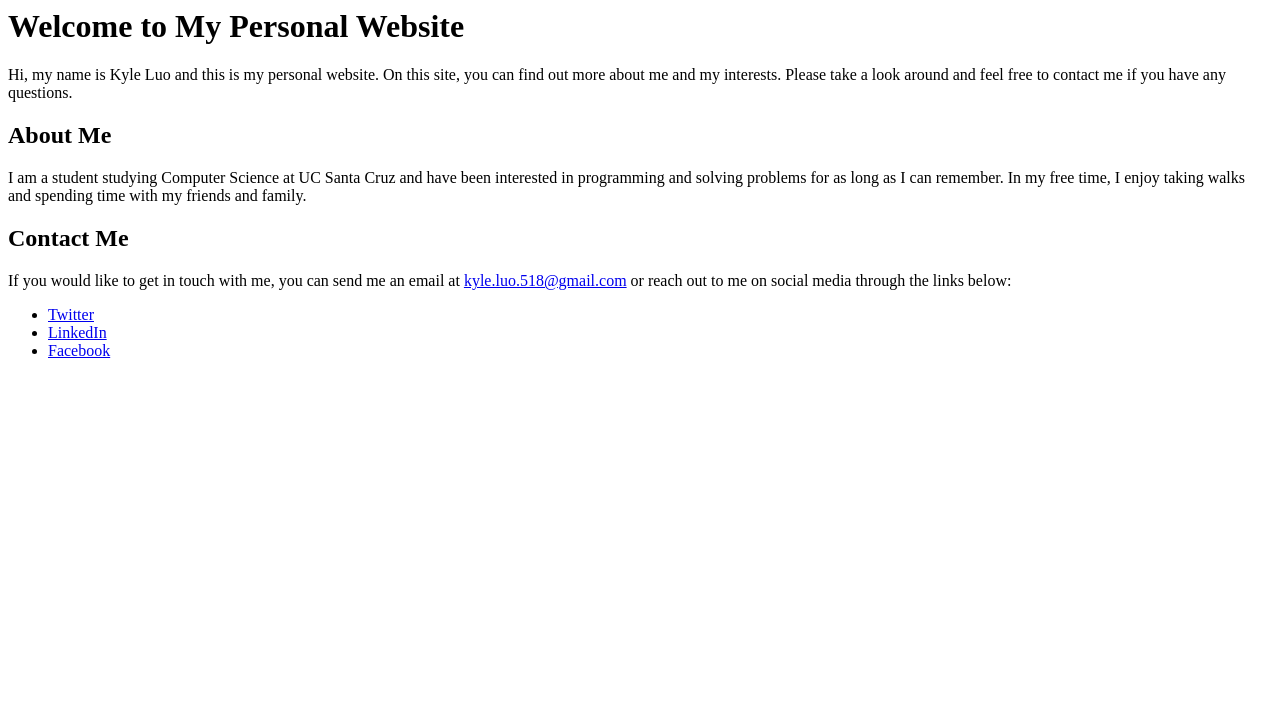
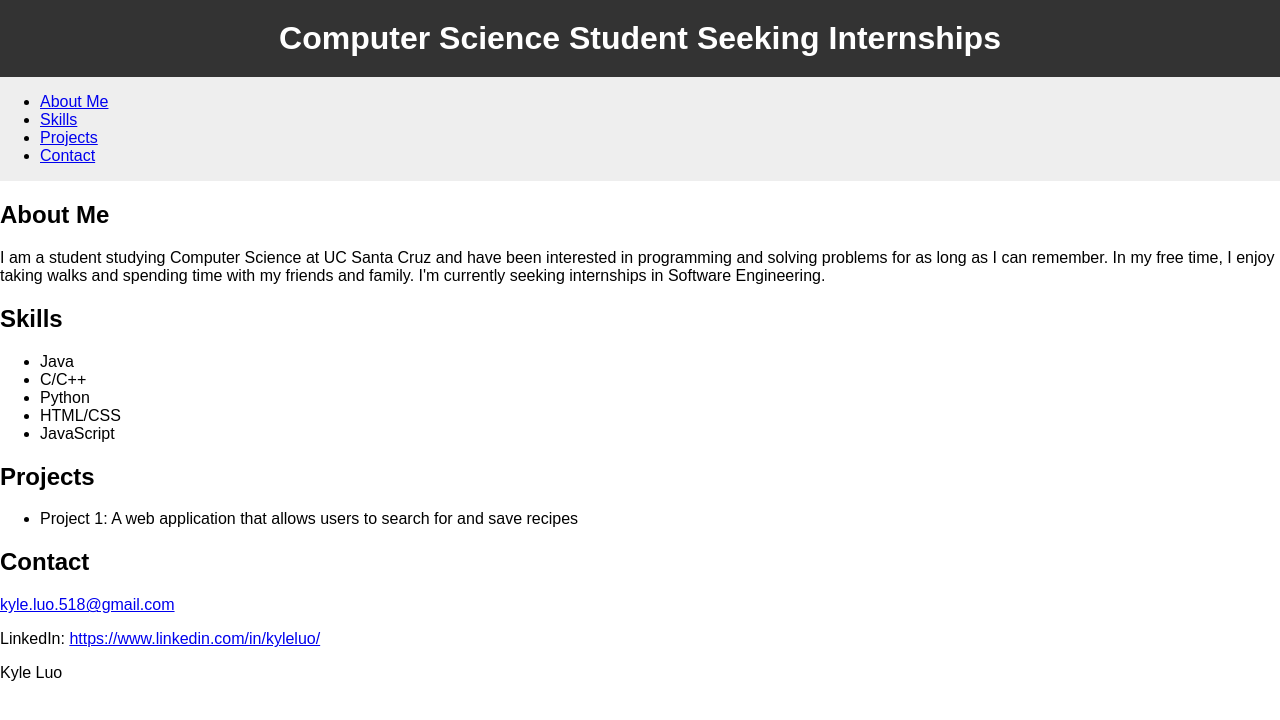
Before and after one commit to kyleluo518/kyleluo518.github.io, a plain HTML site: page index.html in a window 1280 px wide. Drawn offline with Linux system fonts and the light colour scheme.

Commit message:
Added CSS, added JS, updated HTML.

```diff
--- /dev/null
+++ b/animations.js
@@ -0,0 +1,33 @@
+// Fade in the content when the page loads
+document.body.style.opacity = 0;
+window.addEventListener('load', () => {
+  document.body.style.transition = 'opacity 1000ms';
+  document.body.style.opacity = 1;
+});
+
+// Animate the scrolling when the user clicks on a link in the navigation menu
+const navLinks = document.querySelectorAll('nav a');
+navLinks.forEach(link => {
+  link.addEventListener('click', event => {
+    event.preventDefault();
+    const target = document.querySelector(event.target.hash);
+    target.scrollIntoView({
+      behavior: 'smooth',
+      block: 'start'
+    });
+  });
+});
+
+// Animate the skills section when it comes into view
+const skillsSection = document.querySelector('#skills');
+const skillsObserver = new IntersectionObserver(entries => {
+  if (entries[0].isIntersecting) {
+    const skillsList = document.querySelectorAll('#skills li');
+    skillsList.forEach((skill, index) => {
+      setTimeout(() => {
+        skill.style.opacity = 1;
+      }, index * 250);
+    });
+  }
+});
+skillsObserver.observe(skillsSection);
--- a/index.html
+++ b/index.html
@@ -1,18 +1,51 @@
+<!DOCTYPE html>
 <html>
-  <head>
-    <title>My Personal Website</title>
-  </head>
-  <body>
-    <h1>Welcome to My Personal Website</h1>
-    <p>Hi, my name is Kyle Luo and this is my personal website. On this site, you can find out more about me and my interests. Please take a look around and feel free to contact me if you have any questions.</p>
-    <h2>About Me</h2>
-    <p>I am a student studying Computer Science at UC Santa Cruz and have been interested in programming and solving problems for as long as I can remember. In my free time, I enjoy taking walks and spending time with my friends and family.</p>
-    <h2>Contact Me</h2>
-    <p>If you would like to get in touch with me, you can send me an email at <a href="mailto:kyle.luo.518@gmail.com">kyle.luo.518@gmail.com</a> or reach out to me on social media through the links below:</p>
+<head>
+  <title>Computer Science Student Seeking Internships</title>
+  <link rel="stylesheet" type="text/css" href="style.css">
+</head>
+<body>
+  <header>
+    <h1>Computer Science Student Seeking Internships</h1>
+  </header>
+  <nav>
     <ul>
-      <li><a href="https://www.twitter.com/myhandle">Twitter</a></li>
-      <li><a href="https://www.linkedin.com/in/kyleluo">LinkedIn</a></li>
-      <li><a href="https://www.facebook.com/myhandle">Facebook</a></li>
+      <li><a href="#about">About Me</a></li>
+      <li><a href="#skills">Skills</a></li>
+      <li><a href="#projects">Projects</a></li>
+      <li><a href="#contact">Contact</a></li>
     </ul>
-  </body>
+  </nav>
+  <main>
+    <section id="about">
+      <h2>About Me</h2>
+      <p>I am a student studying Computer Science at UC Santa Cruz and have been interested in programming and solving problems for as long as I can remember. In my free time, I enjoy taking walks and spending time with my friends and family. I'm currently seeking internships in Software Engineering.</p>
+    </section>
+    <section id="skills">
+      <h2>Skills</h2>
+      <ul>
+        <li>Java</li>
+        <li>C/C++</li>
+        <li>Python</li>
+        <li>HTML/CSS</li>
+        <li>JavaScript</li>
+      </ul>
+    </section>
+    <section id="projects">
+      <h2>Projects</h2>
+      <ul>
+        <li>Project 1: A web application that allows users to search for and save recipes</li>
+      </ul>
+    </section>
+    <section id="contact">
+      <h2>Contact</h2>
+      <p><a href="mailto:kyle.luo.518@gmail.com">kyle.luo.518@gmail.com</a></p>
+      <p>LinkedIn: <a href="https://www.linkedin.com/in/kyleluo/">https://www.linkedin.com/in/kyleluo/</a></p>
+    </section>
+  </main>
+  <footer>
+    <p>Kyle Luo</p>
+  </footer>
+  <script src="animations.js"></script>
+</body>
 </html>
--- /dev/null
+++ b/style.css
@@ -0,0 +1,21 @@
+body {
+    font-family: Arial, sans-serif;
+    margin: 0;
+    padding: 0;
+  }
+
+  header {
+    background-color: #333;
+    color: white;
+    padding: 20px;
+    text-align: center;
+  }
+
+  h1 {
+    margin: 0;
+  }
+
+  nav {
+    background-color: #eee;
+    display: flex;
+    justify-content: space-between;
```
Also changed, not shown: 1 other file.
